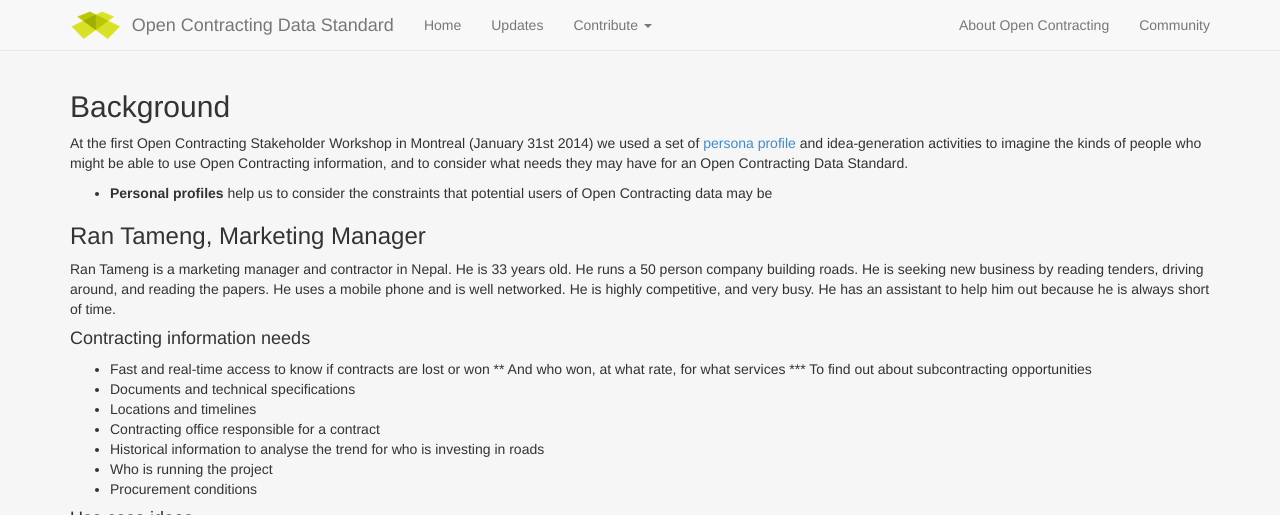
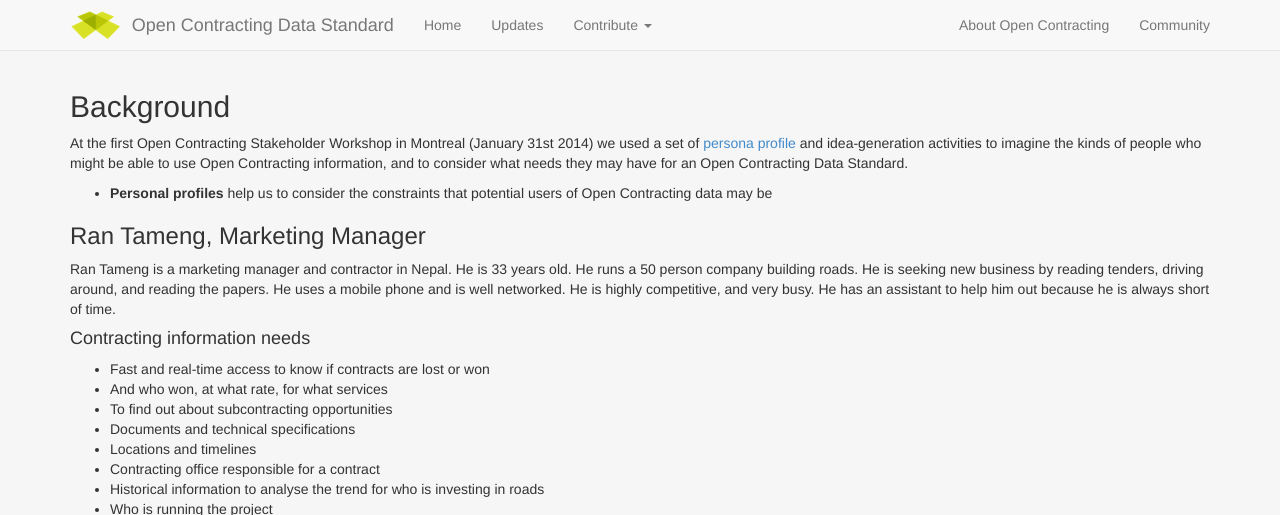
Before and after one commit to open-contracting/open-contracting.github.io, a Jekyll site: the page built from workshops/2014/personsa.md, in a window 1280 px wide and 900 px high, cut to the strip 0-515 px from the top of the window. Built offline with Jekyll 4.4.1, drawn with Linux system fonts in a browser that asks for light colours; nearby versions of some CDN libraries; Markdown is read by kramdown in place of the engine named in the settings.

```diff
--- a/workshops/2014/personsa.md
+++ b/workshops/2014/personsa.md
@@ -21,8 +21,8 @@ Ran Tameng is a marketing manager and contractor in Nepal. He is 33 years old. H
 #### Contracting information needs
 
 * Fast and real-time access to know if contracts are lost or won
-** And who won, at what rate, for what services
-*** To find out about subcontracting opportunities
+ * And who won, at what rate, for what services
+  * To find out about subcontracting opportunities
 * Documents and technical specifications
 * Locations and timelines
 * Contracting office responsible for a contract
```
